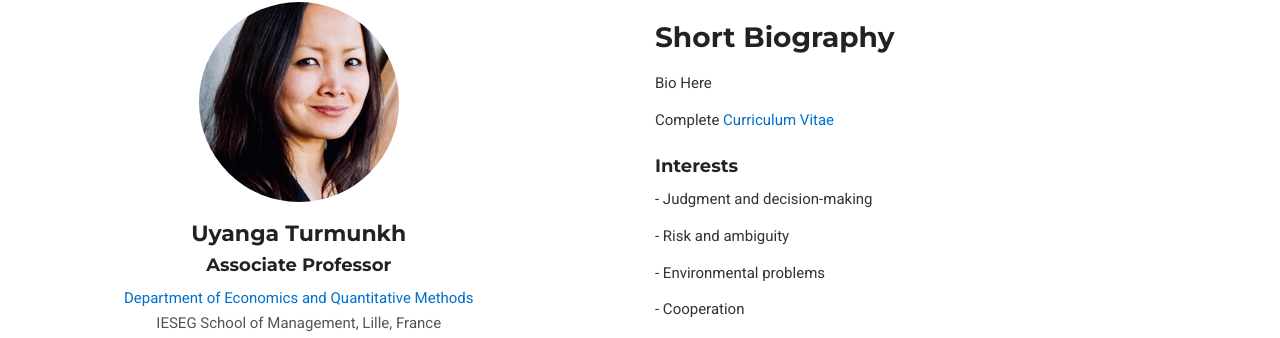
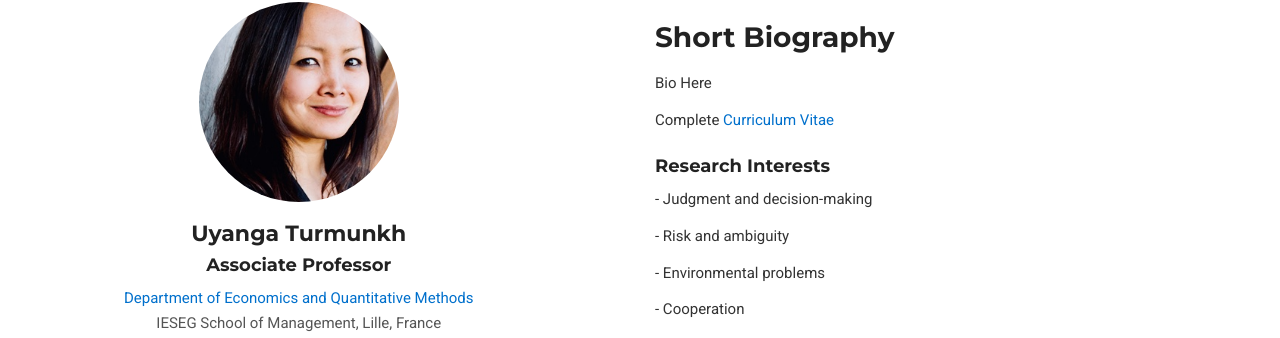
Before and after one commit to prakharsood24/uyanga-demo, a Jekyll site: the page built from index.md, in a window 1280 px wide and 900 px high. Shown: the part 128-466 px from the top of the window. Built offline with Jekyll 4.4.1, drawn with Linux system fonts in a browser that asks for light colours; nearby versions of some CDN libraries; a style sheet for code colours, icons or effects is not loaded.

Commit message:
Update index.md

```diff
--- a/index.md
+++ b/index.md
@@ -32,7 +32,7 @@
         <p>
           Complete <a href="{{ site.baseurl }}/assets/Turmunkh_CV.pdf" target="_blank">Curriculum Vitae</a>
         </p>
-        <h3>Interests</h3>
+        <h3>Research Interests</h3>
         <p style="margin-top:10px;">- Judgment and decision-making</p>
         <p>- Risk and ambiguity</p>
         <p>- Environmental problems</p>
```
